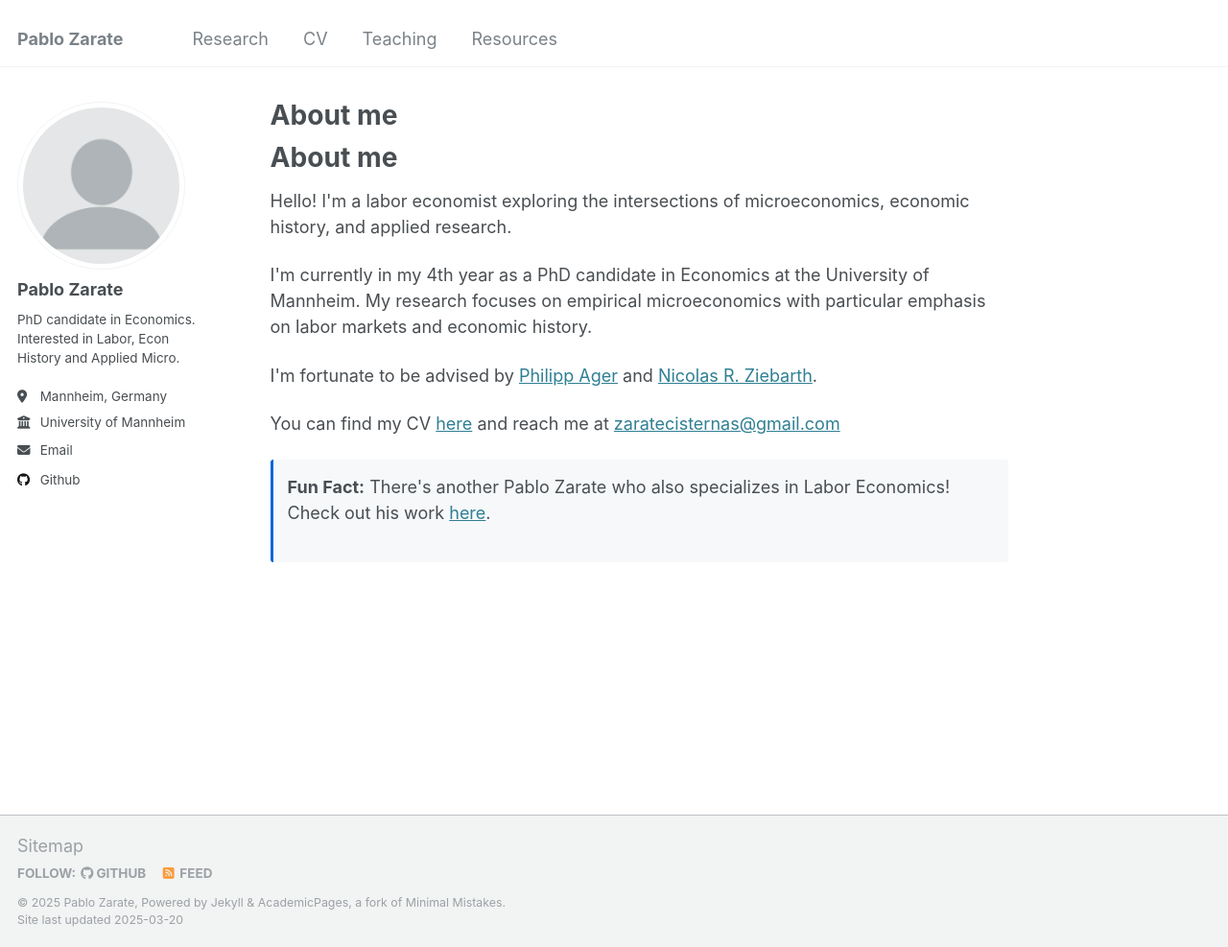
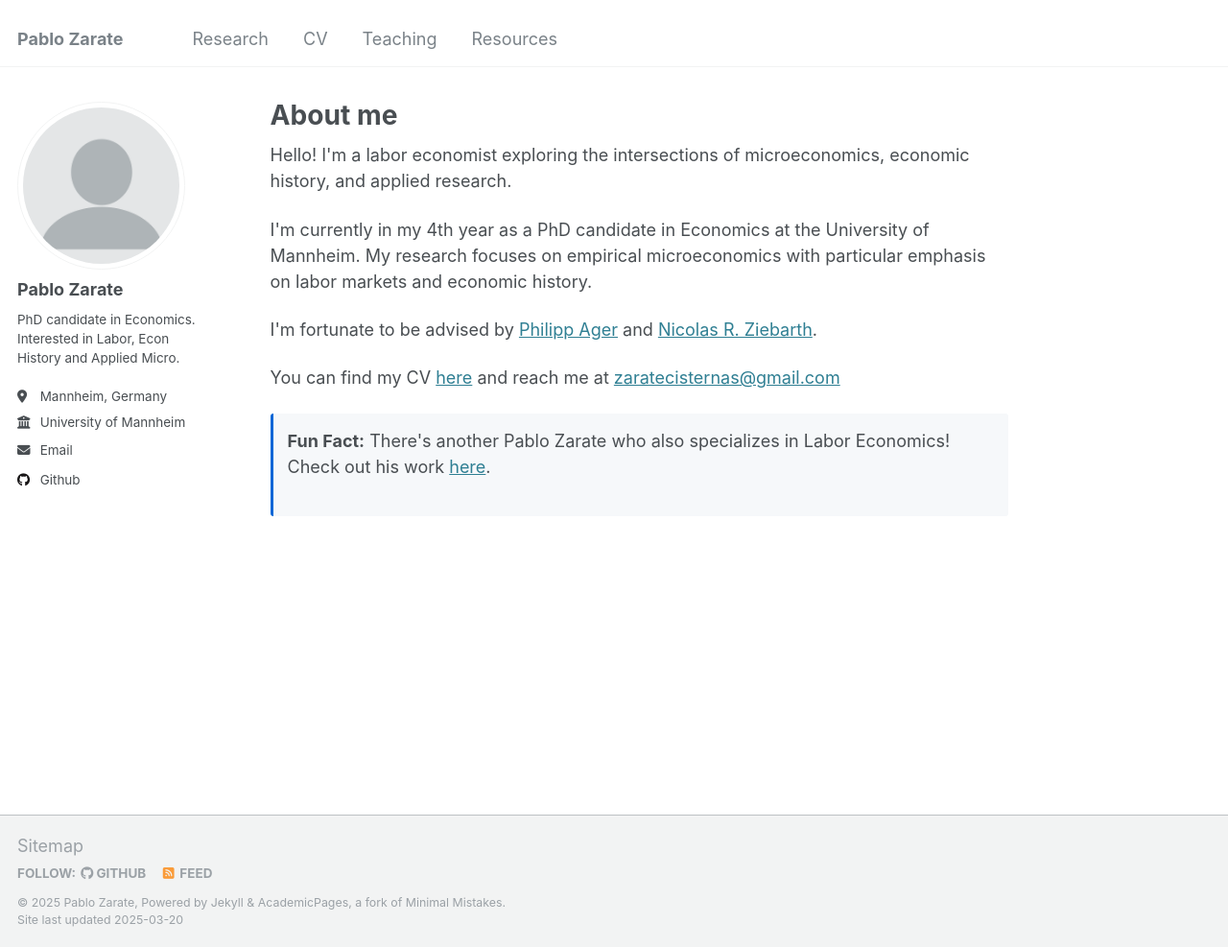
Before and after one commit to pblozarate/pblozarate.github.io, a Jekyll site: the page built from _pages/about.md, in a window 1280 px wide and 987 px high. Shown: the whole window at 96% size. Built offline with Jekyll 4.4.1, drawn with Linux system fonts in a browser that asks for light colours.

Commit message:
Update about.md

```diff
--- a/_pages/about.md
+++ b/_pages/about.md
@@ -6,9 +6,6 @@ redirect_from:
   - /about/
   - /about.html
 ---
-<!-- Remove the visible DOCTYPE declaration -->
-<!-- Keep only one "About me" heading -->
-<h1>About me</h1>
 
 <!-- Intro paragraph with proper spacing -->
 <p>Hello! I'm a labor economist exploring the intersections of microeconomics, economic history, and applied research.</p>
```
